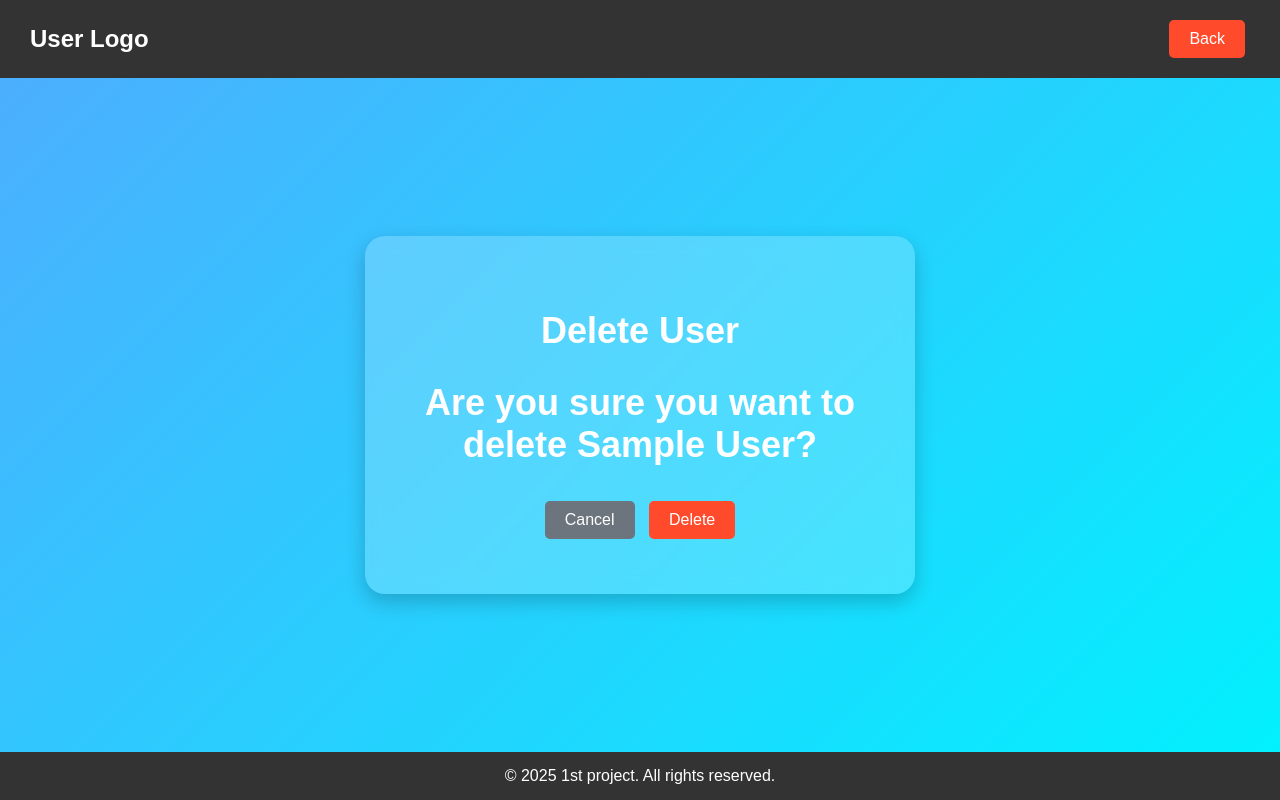
After one commit to bikrampandey/UsersApp, a Flask app: page /delete_confirm/1 in a window 1280 px wide. The commit adds this page. Run offline with Flask 3, Linux system fonts and the light colour scheme; the visitor is signed in with stand-in values (Sample User, id 1); tables that the repository leaves empty hold one stand-in row (values such as "Sample post").

Commit message:
added new html page for delete option and modified delete option to popup in new page

```diff
--- a/app.py
+++ b/app.py
@@ -210,16 +210,35 @@ def change_password():
             db.session.rollback()
             return jsonify({'success': False, 'message': f'Error: {str(e)}'})
 
-@app.route('/delete_user/<int:user_id>')
+@app.route('/delete_user/<int:user_id>', methods=['POST','GET'])
 def delete_user(user_id):
     if 'user_id' not in session:
         return jsonify({'success': False, 'message': 'Please login'})
+
     user = User.query.get(user_id)
     if not user:
         return jsonify({'success': False, 'message': 'User not found'})
-    db.session.delete(user)
-    db.session.commit()
-    return jsonify({'success': True, 'message': 'User deleted successfully'})
+
+    try:
+        db.session.delete(user)
+        db.session.commit()
+        return jsonify({'success': True, 'message': 'User deleted successfully'})
+    except Exception as e:
+        db.session.rollback()
+        return jsonify({'success': False, 'message': f'Error: {str(e)}'})
+
+@app.route('/delete_confirm/<int:user_id>', methods=['GET'])
+def delete_confirm(user_id):
+    if 'user_id' not in session:
+        return redirect(url_for('login'))
+
+    user = User.query.get(user_id)
+    if not user:
+        return redirect(url_for('view_users_list'))
+
+
+    print(f"Rendering delete_confirm.html for user ID: {user_id}")
+    return render_template('delete_confirm.html', user=user)
 
 @app.route('/logout')
 def logout():
--- a/static/css/styles.css
+++ b/static/css/styles.css
@@ -193,3 +193,18 @@ td {
 .login-btn-form:hover, .signup-btn-form:hover {
     background: #ff6a4d;
 }
+
+.cancel-btn {
+    background: #6c757d; /* Gray for cancel */
+    color: white;
+    border: none;
+    padding: 10px 20px;
+    border-radius: 5px;
+    cursor: pointer;
+    margin: 5px;
+    font-size: 16px;
+}
+
+.cancel-btn:hover {
+    background: #5a6268;
+}
--- /dev/null
+++ b/templates/delete_confirm.html
@@ -0,0 +1,57 @@
+
+<!DOCTYPE html>
+<html lang="en">
+<head>
+    <meta charset="UTF-8">
+    <meta name="viewport" content="width=device-width, initial-scale=1.0">
+    <title>Delete Confirmation</title>
+    <link rel="stylesheet" href="{{ url_for('static', filename='css/styles.css') }}">
+    <script src="https://ajax.googleapis.com/ajax/libs/jquery/3.5.1/jquery.min.js"></script>
+</head>
+<body>
+    <nav class="navbar">
+        <div class="logo">User Logo</div>
+        <div class="nav-links">
+            <button class="back-btn" onclick="window.location.href='/view_users_list'">Back</button>
+        </div>
+    </nav>
+    <div class="container">
+        <div class="form-box">
+            <h1>Delete User</h1>
+            <h2>Are you sure you want to delete {{ user.full_name }}?</h2>
+            <div class="button-container">
+                <button class="cancel-btn" onclick="window.location.href='/view_users_list'">Cancel</button>
+                <button class="delete-btn" id="confirm-delete" data-user-id="{{ user.id }}">Delete</button>
+            </div>
+        </div>
+    </div>
+    <footer class="footer">
+        © 2025 1st project. All rights reserved.
+    </footer>
+
+    <script>
+        $(document).ready(function() {
+            $('#confirm-delete').on('click', function(e) {
+                e.preventDefault();
+                const userId = $(this).data('user-id');
+
+                $.ajax({
+                    url: '/delete_user/' + userId,
+                    type: 'POST',
+                    data: {},
+                    success: function(data) {
+                        if (data.success) {
+                            window.location.href = '/view_users_list';
+                        } else {
+                            alert(data.message);
+                        }
+                    },
+                    error: function() {
+                        alert('An error occurred while deleting the user.');
+                    }
+                });
+            });
+        });
+    </script>
+</body>
+</html>
```
Also changed, not shown: templates/view_users_list.html (+2 -20 lines).
